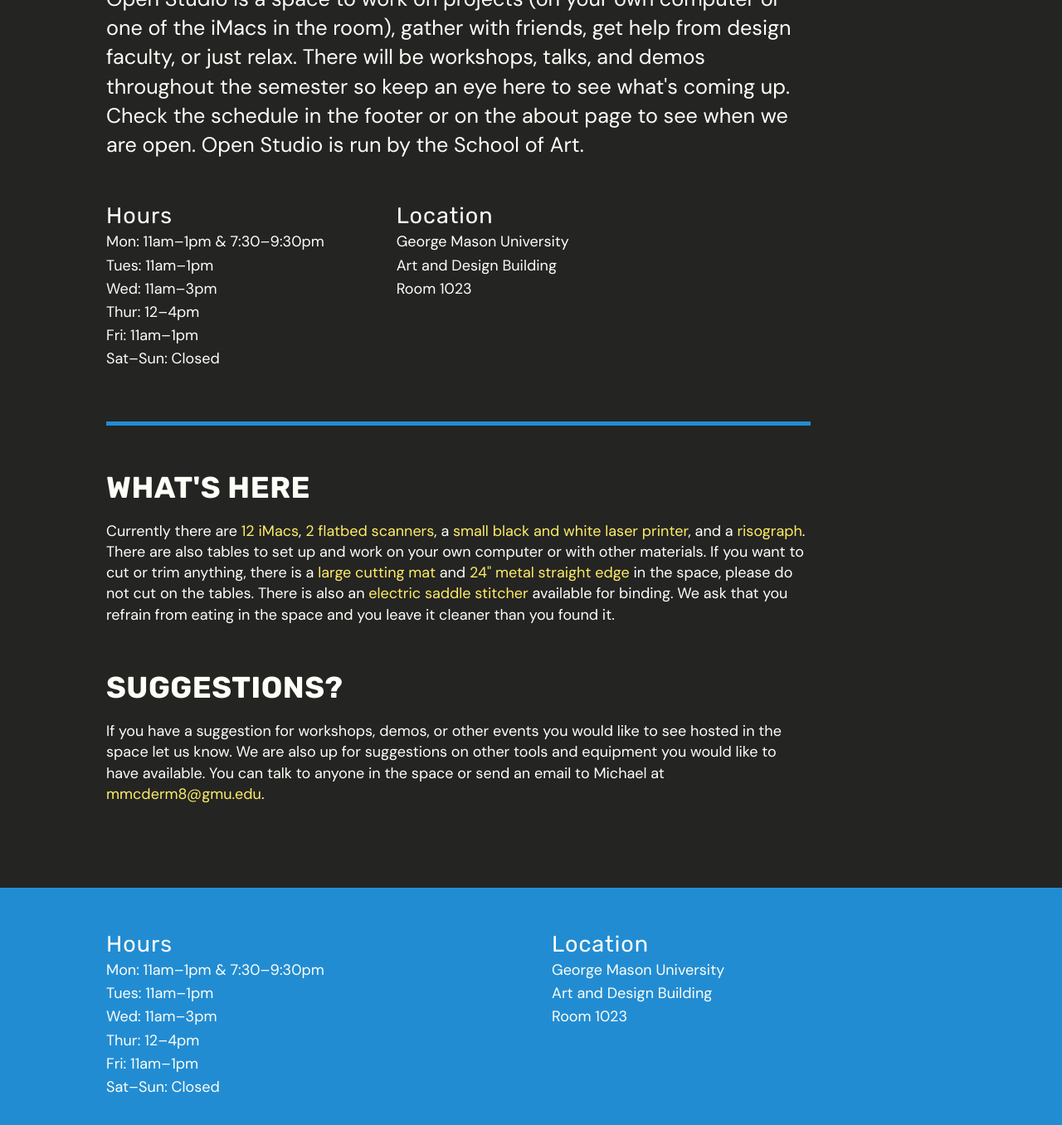
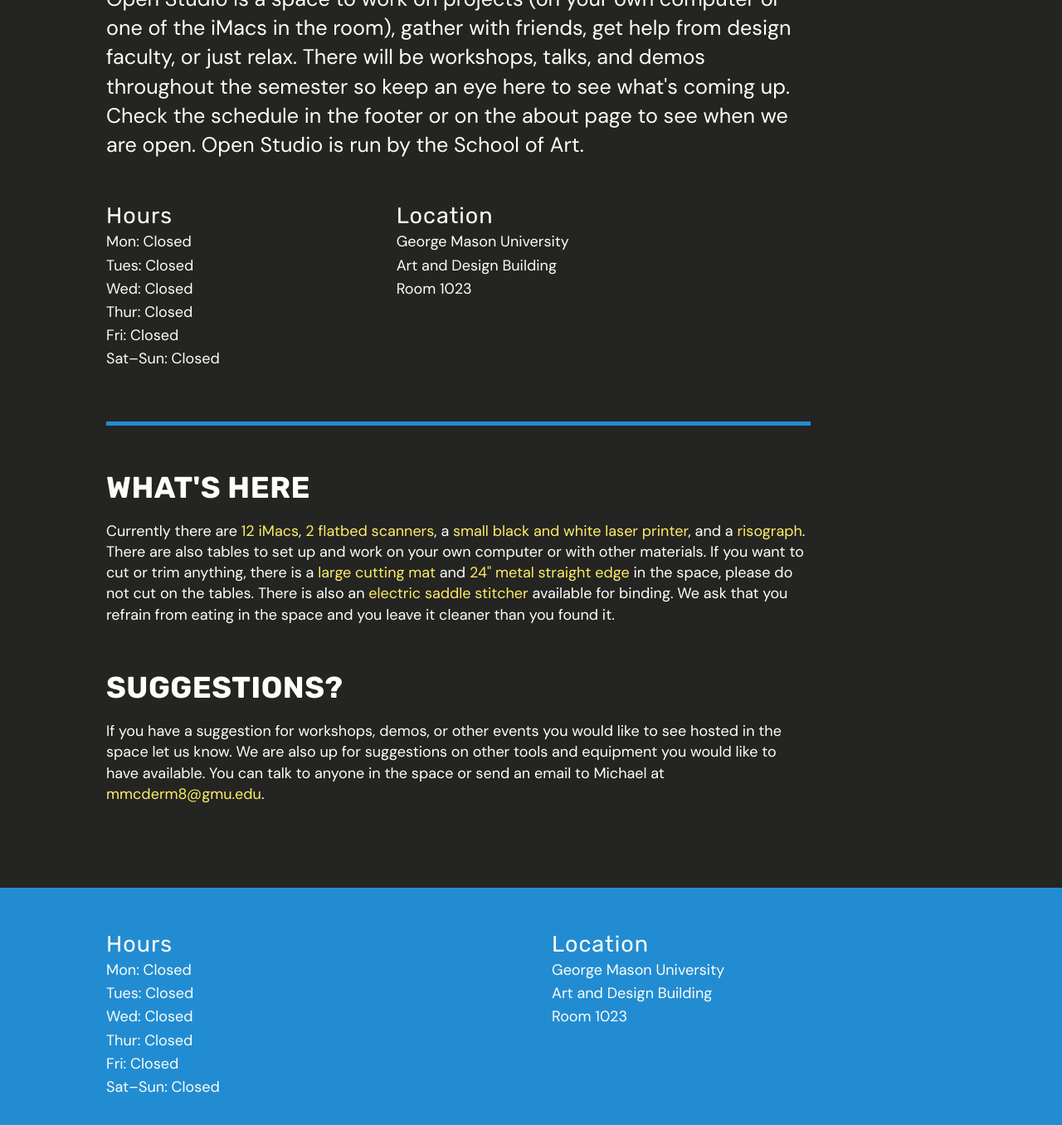
Before and after one commit to gmu-gd/open-studio, a Jekyll site: the page built from about/index.html, in a window 1280 px wide and 1400 px high, scrolled down 766 px. Shown: the top 1356 px of the window at 83% size. Built offline with Jekyll 4.4.1, drawn with Linux system fonts in a browser that asks for light colours; nearby versions of some CDN libraries.

Commit message:
closed for the summer

```diff
--- a/_includes/footer.html
+++ b/_includes/footer.html
@@ -3,11 +3,12 @@
     <article>
       <h4>Hours</h4>
       <ul>
-        <li>Mon: 11am&ndash;1pm &amp; 7:30&ndash;9:30pm</li>
-        <li>Tues: 11am&ndash;1pm</li>
-        <li>Wed: 11am&ndash;3pm</li>
-        <li>Thur: 12&ndash;4pm</li>
-        <li>Fri: 11am&ndash;1pm</li>
+        <!-- <li>Mon: 11am&ndash;1pm &amp; 7:30&ndash;9:30pm</li> -->
+        <li>Mon: Closed</li>
+        <li>Tues: Closed</li>
+        <li>Wed: Closed</li>
+        <li>Thur: Closed</li>
+        <li>Fri: Closed</li>
         <li>Sat&ndash;Sun: Closed</li>
       </ul>
     </article>
--- a/_includes/header-post.html
+++ b/_includes/header-post.html
@@ -11,5 +11,3 @@
   </button>
   {% include navigation.html %}
 </header>
-
-</header>
--- a/about/index.html
+++ b/about/index.html
@@ -11,11 +11,12 @@
     <article>
       <h4>Hours</h4>
       <ul>
-        <li>Mon: 11am&ndash;1pm &amp; 7:30&ndash;9:30pm</li>
-        <li>Tues: 11am&ndash;1pm</li>
-        <li>Wed: 11am&ndash;3pm</li>
-        <li>Thur: 12&ndash;4pm</li>
-        <li>Fri: 11am&ndash;1pm</li>
+        <!-- <li>Mon: 11am&ndash;1pm &amp; 7:30&ndash;9:30pm</li> -->
+        <li>Mon: Closed</li>
+        <li>Tues: Closed</li>
+        <li>Wed: Closed</li>
+        <li>Thur: Closed</li>
+        <li>Fri: Closed</li>
         <li>Sat&ndash;Sun: Closed</li>
       </ul>
     </article>
--- a/assets/js/main.js
+++ b/assets/js/main.js
@@ -54,7 +54,7 @@
   ];
   var date = new Date();
   var dayOfWeek = date.getDay(); // 0 is Sunday, 1 is Monday, etc...
-  var closed = false;
+  var closed = true;
   var hour = date.getHours();
   var minutes = date.getMinutes();
   minutes = ('0' + minutes).slice(-2); // add zero to single digit number
@@ -62,8 +62,8 @@
   var newOT = data[dayOfWeek];
   if (closed == true) {
     $('h1.home').addClass('closed');
-    $("#o_close").html('Is closed for winter break.');
-    $("#open-text").html('We will be back starting next week. See you then!');
+    $("#o_close").html('Is closed for the summer.');
+    $("#open-text").html('We will be back starting in the fall. See you then!');
   } else if (dayOfWeek == 0 || dayOfWeek == 6 ) {
     $('h1.home').addClass('closed');
     $("#o_close").html('Is closed.');
```
